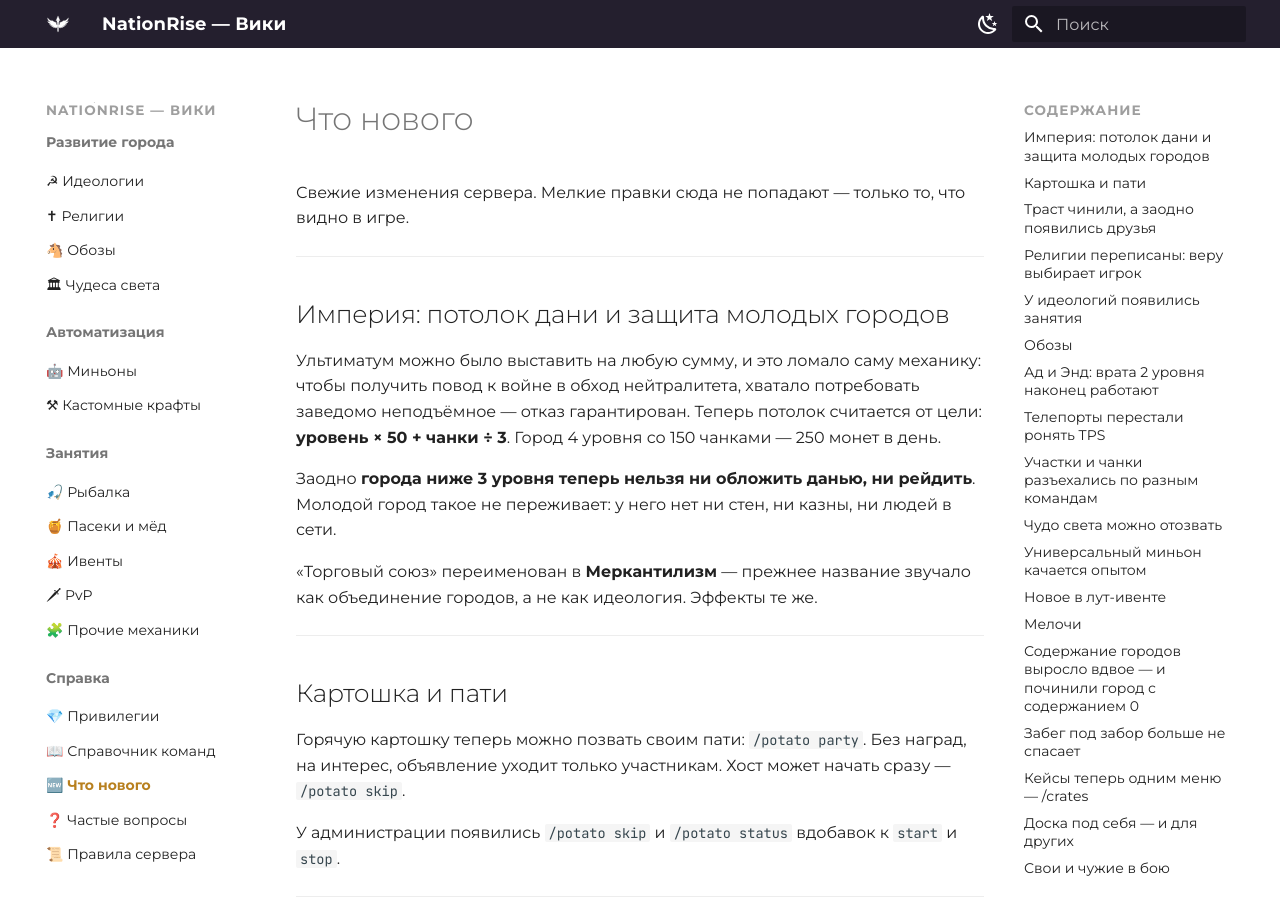
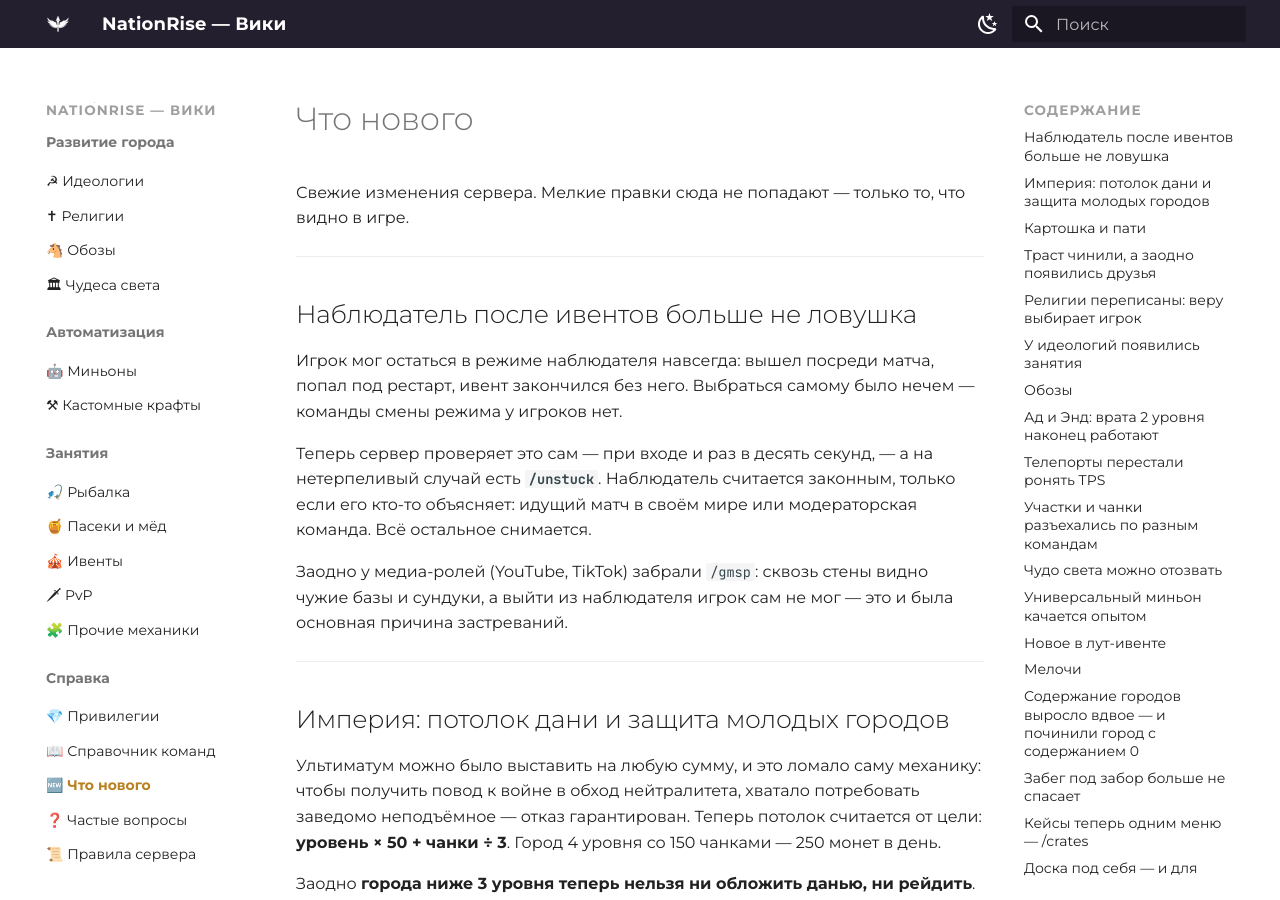
Before and after one commit to zixSSSed/NationRise-Wiki-RU, an MkDocs documentation site: the page built from docs/updates.md, in a window 1280 px wide and 900 px high. Built offline with MkDocs 1.6.1 and Material for MkDocs 9.7.7, drawn with Linux system fonts in a browser that asks for light colours.

Commit message:
Наблюдатель после ивентов больше не ловушка
Игрок мог остаться в GM3 навсегда: вышел посреди матча, попал под рестарт, ивент
закончился без него. Своей команды смены режима у игроков нет.

Проверка снаружи: наблюдатель законен, только если его объясняет идущий матч в
своём мире или модераторская команда. Плюс /unstuck на нетерпеливый случай.

У медиа-ролей забран /gmsp.

Co-Authored-By: Claude Opus 5 <noreply@anthropic.com>

```diff
--- a/docs/updates.md
+++ b/docs/updates.md
@@ -1,6 +1,21 @@
 # Что нового
 
 Свежие изменения сервера. Мелкие правки сюда не попадают — только то, что видно в игре.
+
+---
+
+## Наблюдатель после ивентов больше не ловушка
+
+Игрок мог остаться в режиме наблюдателя навсегда: вышел посреди матча, попал под рестарт,
+ивент закончился без него. Выбраться самому было нечем — команды смены режима у игроков
+нет.
+
+Теперь сервер проверяет это сам — при входе и раз в десять секунд, — а на нетерпеливый
+случай есть **`/unstuck`**. Наблюдатель считается законным, только если его кто-то
+объясняет: идущий матч в своём мире или модераторская команда. Всё остальное снимается.
+
+Заодно у медиа-ролей (YouTube, TikTok) забрали `/gmsp`: сквозь стены видно чужие базы и
+сундуки, а выйти из наблюдателя игрок сам не мог — это и была основная причина застреваний.
 
 ---
 
```
Also changed, not shown: docs/commands.md (+1 -0 lines), docs/events.md (+12 -0 lines).
